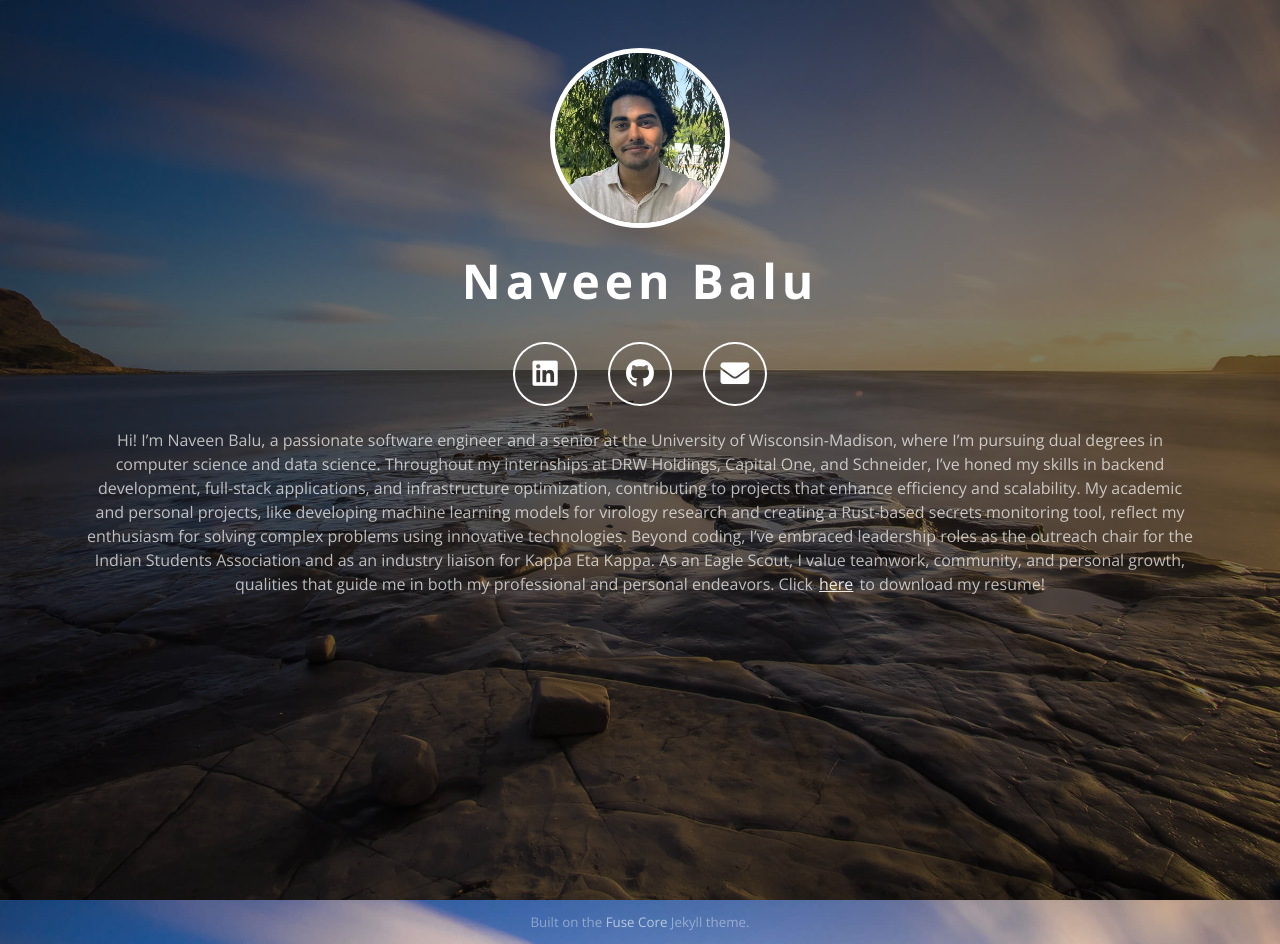
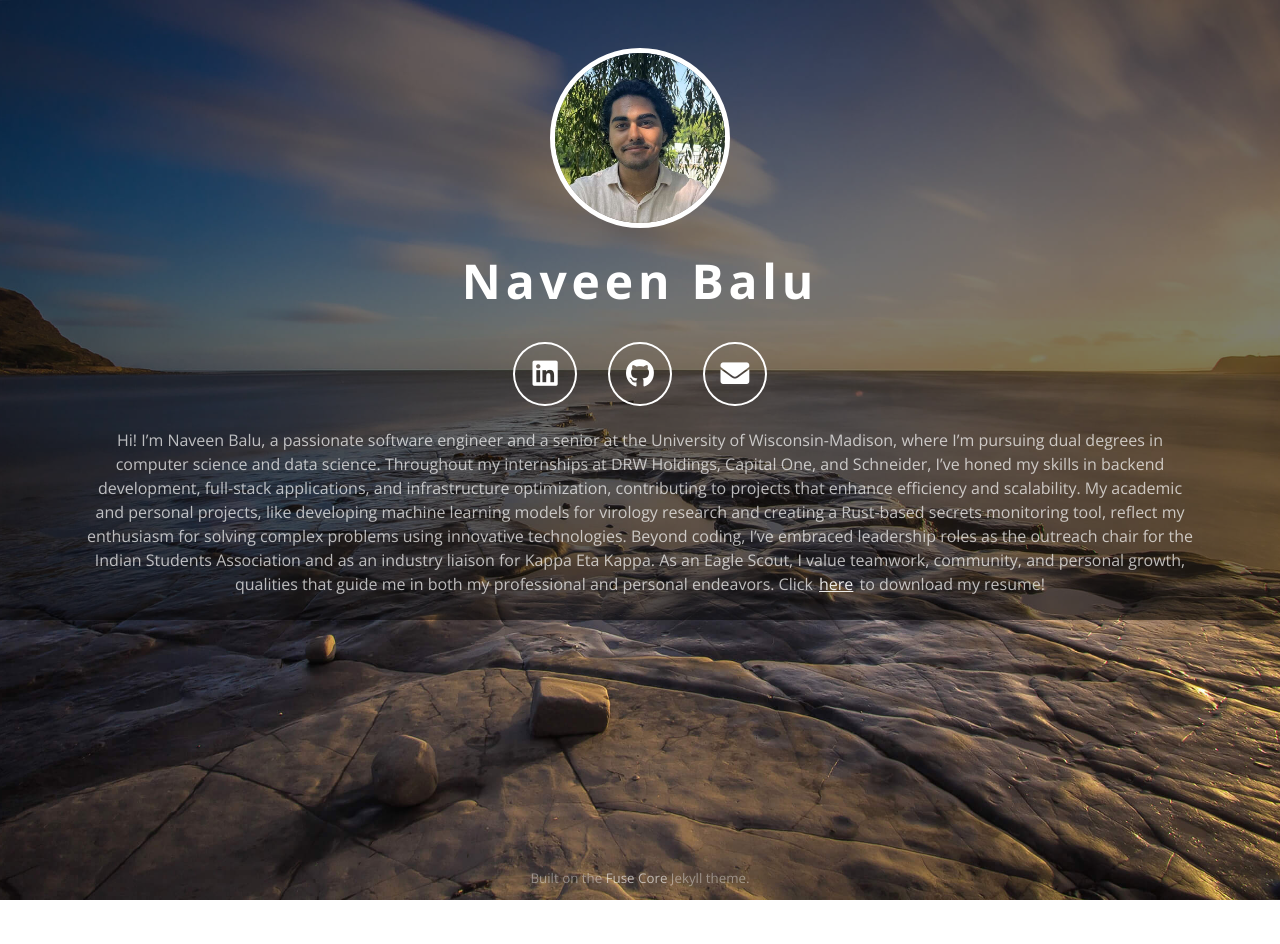
Before and after one commit to navn24/navn24.github.io, a Jekyll site: the page built from index.html, in a window 1280 px wide. Built offline with Jekyll 4.4.1, drawn with Linux system fonts in a browser that asks for light colours; comment, search, counter and statistics services are not loaded; after the commit the page ends 900 px from its top, so only the background shows below that.

Commit message:
fix cover

```diff
--- a/css/theme.scss
+++ b/css/theme.scss
@@ -26,7 +26,8 @@ body {
 div.glass-pane {
     background-color: rgba(0, 0, 0, 0.5);
     width: 100%;
-    min-height: 100vh;  /* always cover at least the sky */
+    // min-height: 100vh;  /* always cover at least the sky */
+    height: max-content;
 }
 
 div.fuse-core-content {
```
